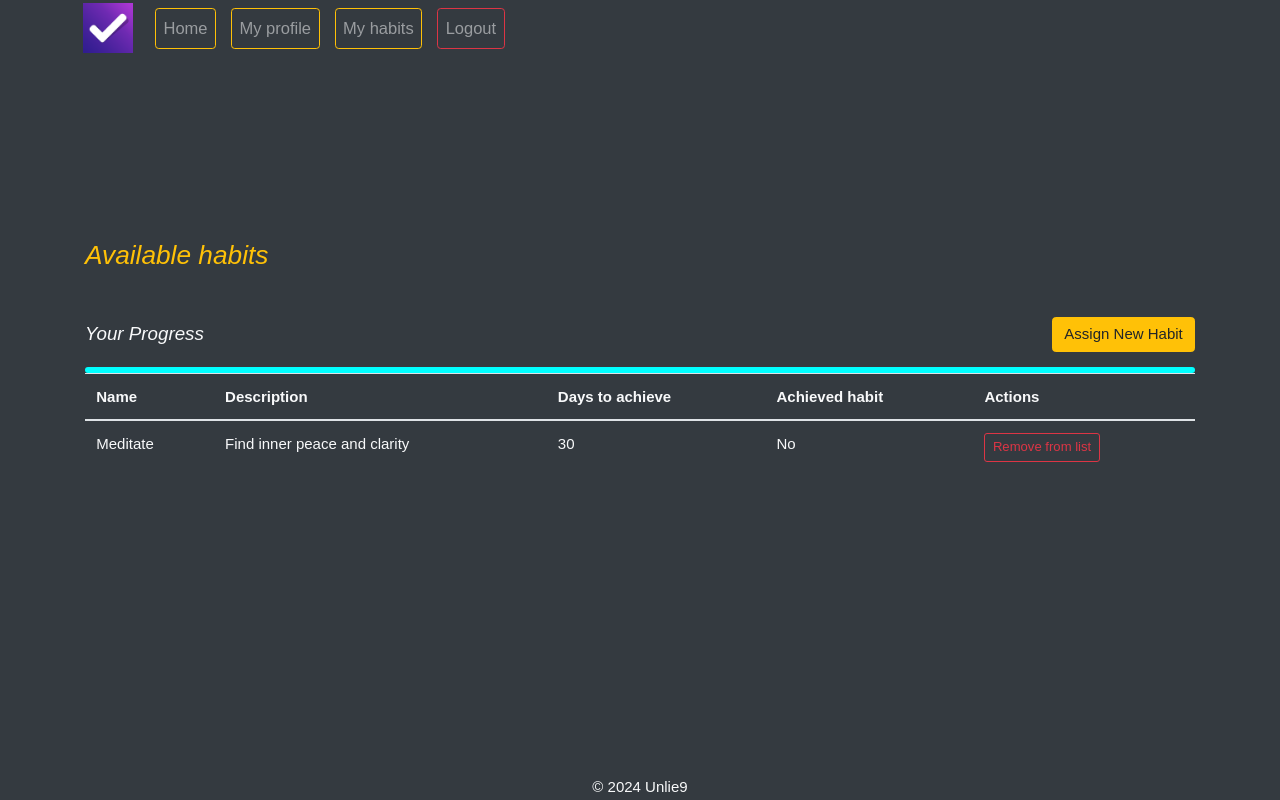
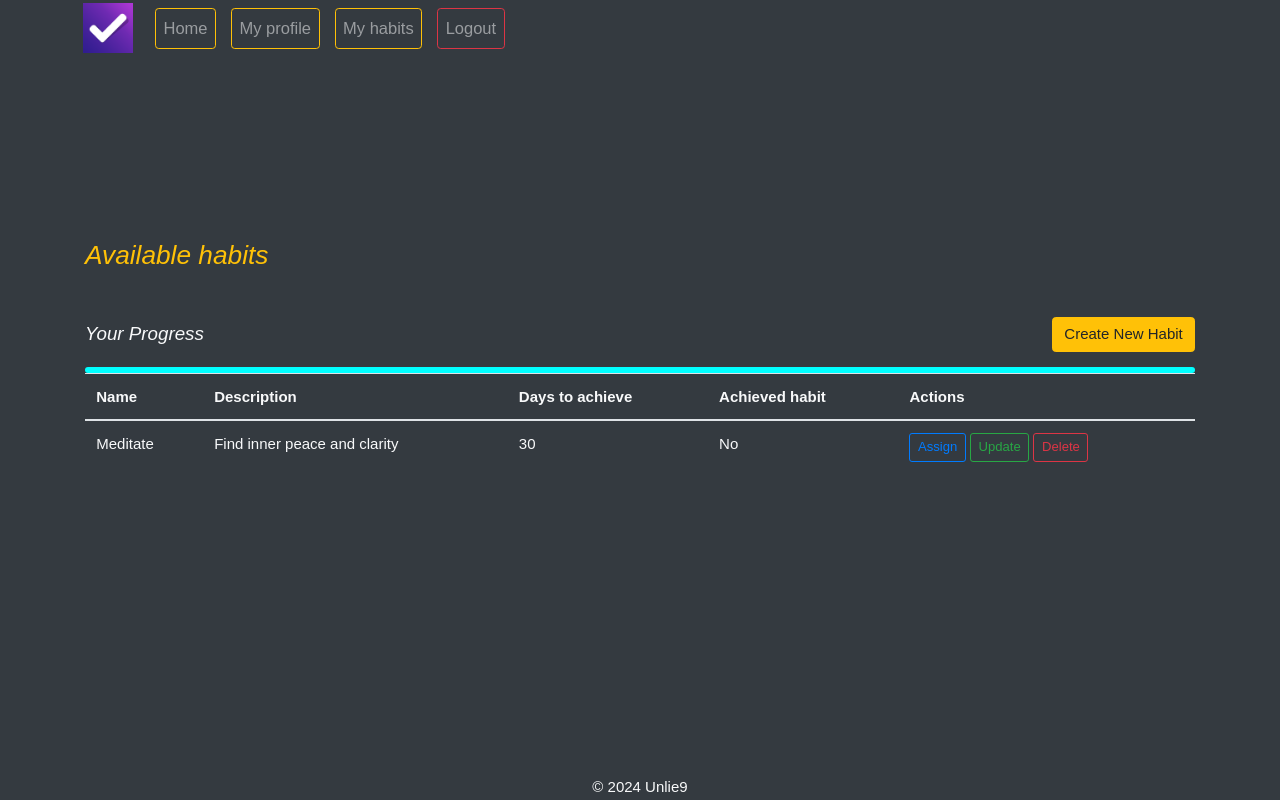
Before and after one commit to Unlie9/habit-tracker, a Django app: page /my_habits/ in a window 1280 px wide. Run offline with Django 5.2, Linux system fonts and the light colour scheme; a user stored in the database is signed in; data comes from the database, SQL or seed files in the repository.

Commit message:
starting to work with all habits and my habits

```diff
--- a/templates/habit_tracker/all_habits.html
+++ b/templates/habit_tracker/all_habits.html
@@ -23,7 +23,7 @@
 							<td>{{ habit.name }}</td>
 							<td>{{ habit.description }}</td>
 							<td class="actions-column">
-								<a href="#" class="btn btn-outline-primary btn-sm">Assign</a>
+								<a href="#" class="btn btn-primary btn-sm">Assign</a>
 							</td>
 						</tr>
 					{% empty %}
--- a/templates/habit_tracker/my_habits.html
+++ b/templates/habit_tracker/my_habits.html
@@ -6,10 +6,10 @@
 		<h3 class="text-light p-0 mb-5"><em class="text-warning h3">Available habits</em></h3>
 		<div class="d-flex justify-content-between align-items-center my-3">
 			<em class="text-light m-0 h5">Your Progress</em>
-			<a href="{% url "all-habits" %}" class="btn btn-warning float-right">Assign New Habit</a>
+			<a href="{% url "all-habits" %}" class="btn btn-warning float-right">Create New Habit</a>
 		</div>
 		<div class="progress" style="height: .4rem; background-color: aqua;"></div>
-			<table class="table text-light my-r mb-4" style="margin-bottom: 40px;">
+			<table class="table text-light my-r">
 				<thead>
 					<tr>
 						<th>Name</th>
@@ -33,7 +33,9 @@
 							</td>
 							<td>{{ detail.achieved_habit_is_true }}</td>
 							<td class="actions-column">
-								<a href="#" class="btn btn-outline-danger btn-sm">Remove from list</a>
+								<a href="#" class="btn btn-outline-primary btn-sm">Assign</a>
+								<a href="#" class="btn btn-outline-success btn-sm">Update</a>
+								<a href="#" class="btn btn-outline-danger btn-sm">Delete</a>
 							</td>
 						</tr>
 					{% empty %}
```
